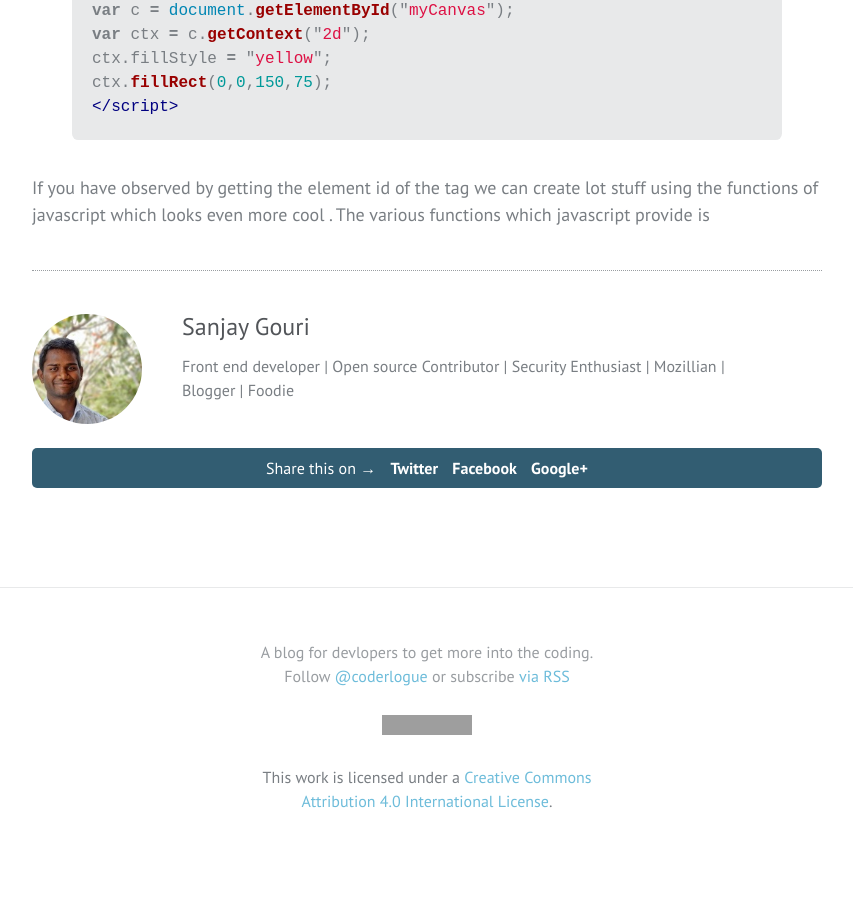
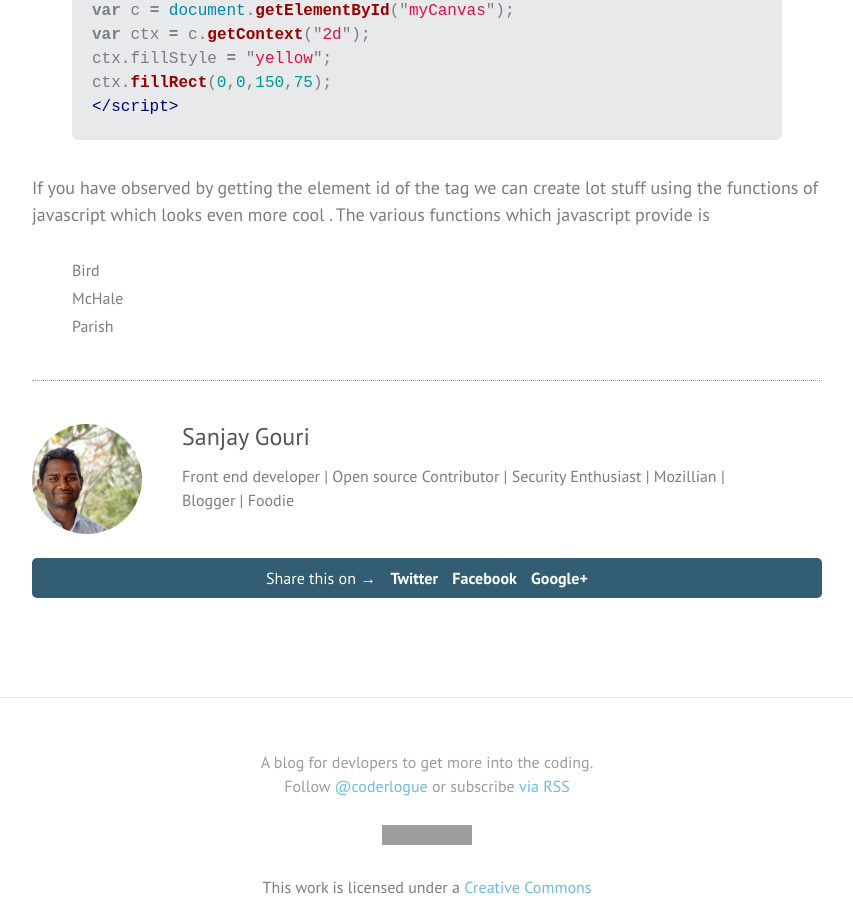
Before and after one commit to coderlogue/coderlogue.github.io, a Jekyll site: the page built from _posts/2016-02-15-html-5-canvas.md, in a window 1280 px wide and 900 px high, scrolled down 704 px. Shown: the whole window, without its empty margins (213-1066 px from the left). Built offline with Jekyll 4.4.1, drawn with Linux system fonts in a browser that asks for light colours; comment, search, counter and statistics services are not loaded; before the commit the page ends 1517 px from its top, so only the background shows below that; grey boxes are pictures that could not be loaded.

Commit message:
Updated 2016-02-15-html-5-canvas.md

```diff
--- a/_posts/2016-02-15-html-5-canvas.md
+++ b/_posts/2016-02-15-html-5-canvas.md
@@ -25,3 +25,8 @@ ctx.fillRect(0,0,150,75);
 {% endhighlight %}
 If you have observed by getting the element id of the tag we can create lot stuff using the functions of javascript which looks even more cool .
 The various functions which javascript provide is
+<ol>
+<li>Bird</li>
+<li>McHale</li>
+<li>Parish</li>
+</ol>
```
